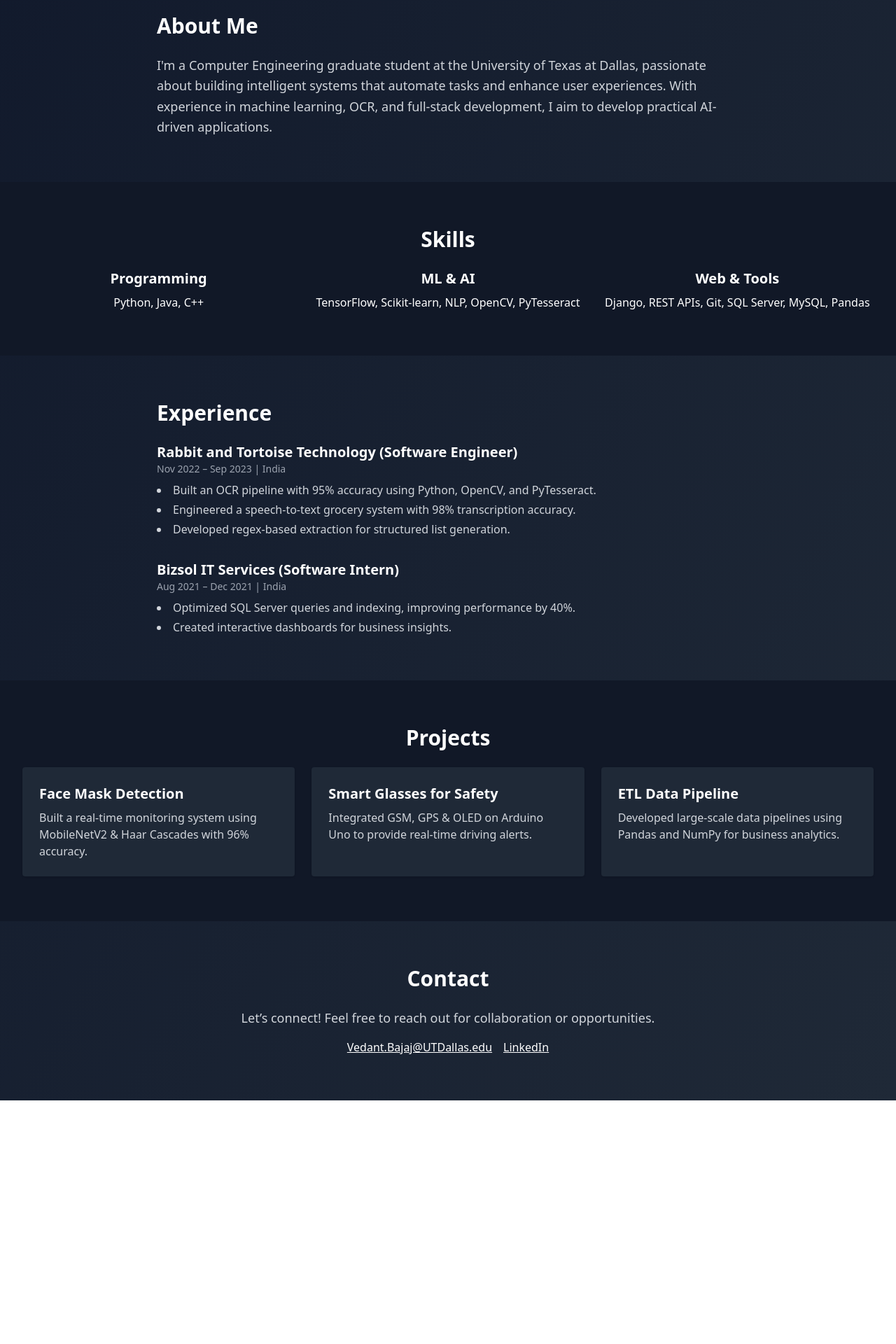
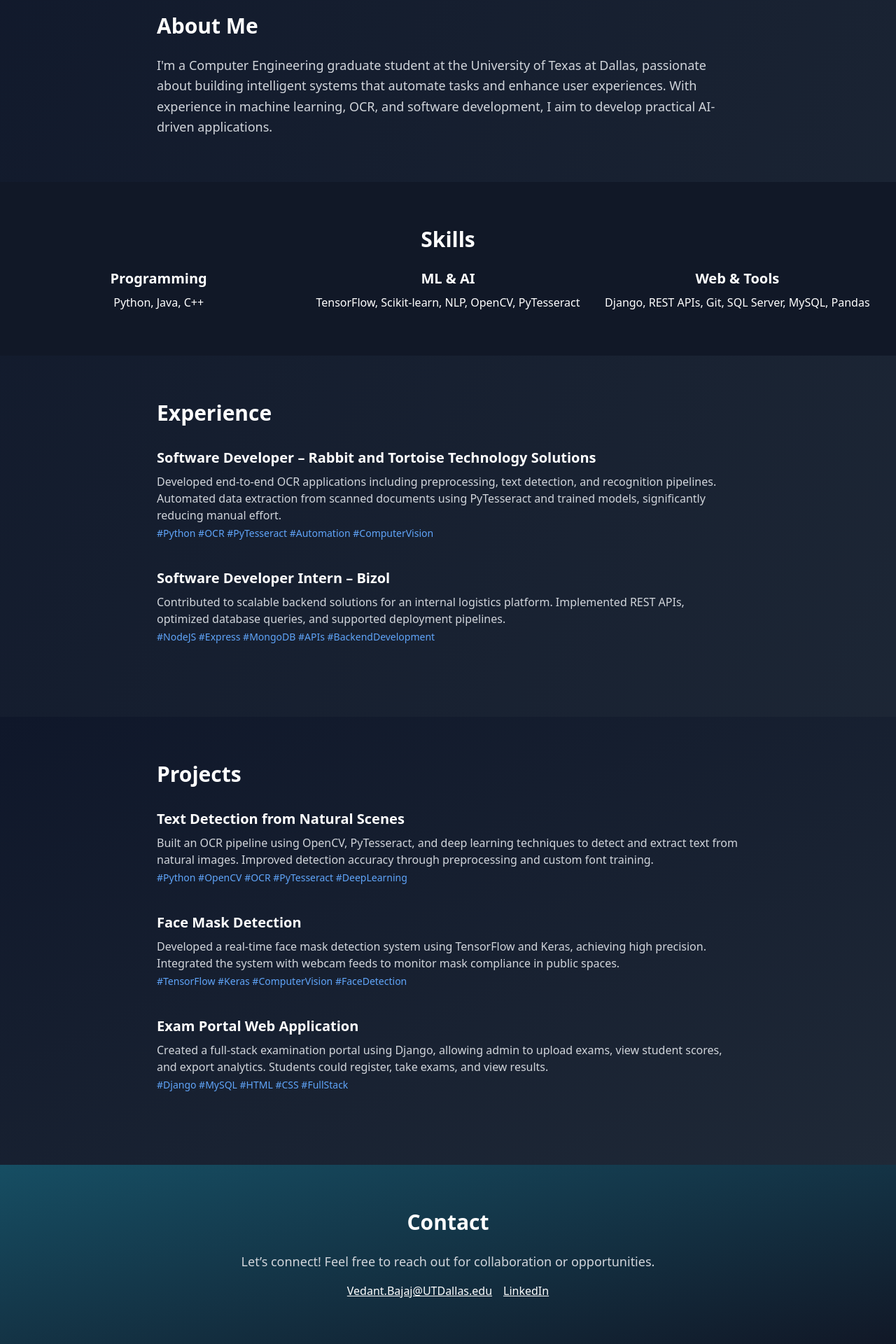
Before and after one commit to VedantBajaj/vedant-portfolio, a React (Create React App) app: page / in a window 1280 px wide. Shown: the part 845-2765 px from the top of the page at 70% size. Before the commit the page ends 2417 px from the top, so only its background shows below. Built offline with nearby package versions, Linux system fonts and the light colour scheme.

Commit message:
new look

```diff
--- a/src/App.jsx
+++ b/src/App.jsx
@@ -5,16 +5,32 @@ import Skills from './components/Skills';
 import Experience from './components/Experience';
 import Projects from './components/Projects';
 import Contact from './components/Contact';
+import Navbar from './components/Navbar';
 
 function App() {
   return (
-    <div className="bg-gradient-to-br from-slate-900 to-gray-800 text-white font-sans">
+    <div className="bg-gradient-to-br from-slate-900 to-gray-800 text-white font-sans scroll-smooth">
+      <Navbar />
       <Hero />
-      <About />
-      <Skills />
-      <Experience />
-      <Projects />
-      <Contact />
+      <div id="about">
+        <About />
+      </div>
+      <div id="skills">
+        <Skills />
+      </div>
+      <div id="experience">
+        <Experience />
+      </div>
+      <div id="projects">
+        <div className="bg-gradient-to-br from-slate-900 to-gray-800">
+        <Projects />
+        </div>
+      </div>
+      <div id="contact">
+        <div className="bg-gradient-to-br from-cyan-900 to-gray-900">
+          <Contact />
+        </div>
+      </div>
     </div>
   );
 }
--- a/src/components/About.jsx
+++ b/src/components/About.jsx
@@ -4,6 +4,7 @@ import { motion } from 'framer-motion';
 function About() {
   return (
     <motion.section
+      id="about"
       initial={{ opacity: 0 }}
       whileInView={{ opacity: 1 }}
       transition={{ duration: 0.6 }}
@@ -14,7 +15,7 @@ function About() {
       <p className="text-lg leading-relaxed text-gray-300">
         I'm a Computer Engineering graduate student at the University of Texas at Dallas, passionate about
         building intelligent systems that automate tasks and enhance user experiences. With experience in
-        machine learning, OCR, and full-stack development, I aim to develop practical AI-driven applications.
+        machine learning, OCR, and software development, I aim to develop practical AI-driven applications.
       </p>
     </motion.section>
   );
--- a/src/components/Experience.jsx
+++ b/src/components/Experience.jsx
@@ -1,29 +1,35 @@
 import React from 'react';
+import { motion } from 'framer-motion';
 
 function Experience() {
   return (
-    <section className="px-4 sm:px-6 lg:px-8 py-16 max-w-4xl mx-auto">
-      <h2 className="text-3xl font-bold mb-6">Experience</h2>
-      <div className="space-y-8">
-        <div>
-          <h3 className="text-xl font-semibold">Rabbit and Tortoise Technology (Software Engineer)</h3>
-          <p className="text-sm text-gray-400">Nov 2022 – Sep 2023 | India</p>
-          <ul className="list-disc list-inside mt-2 text-gray-300 space-y-1">
-            <li>Built an OCR pipeline with 95% accuracy using Python, OpenCV, and PyTesseract.</li>
-            <li>Engineered a speech-to-text grocery system with 98% transcription accuracy.</li>
-            <li>Developed regex-based extraction for structured list generation.</li>
-          </ul>
-        </div>
-        <div>
-          <h3 className="text-xl font-semibold">Bizsol IT Services (Software Intern)</h3>
-          <p className="text-sm text-gray-400">Aug 2021 – Dec 2021 | India</p>
-          <ul className="list-disc list-inside mt-2 text-gray-300 space-y-1">
-            <li>Optimized SQL Server queries and indexing, improving performance by 40%.</li>
-            <li>Created interactive dashboards for business insights.</li>
-          </ul>
-        </div>
+    <motion.section
+      id="experience"
+      initial={{ opacity: 0 }}
+      whileInView={{ opacity: 1 }}
+      transition={{ duration: 0.6 }}
+      viewport={{ once: true }}
+      className="px-4 sm:px-6 lg:px-8 py-16 max-w-4xl mx-auto"
+    >
+      <h2 className="text-3xl font-bold mb-8">Experience</h2>
+
+      <div className="mb-10">
+        <h3 className="text-xl font-semibold">Software Developer – Rabbit and Tortoise Technology Solutions</h3>
+        <p className="text-gray-300 mt-2">
+          Developed end-to-end OCR applications including preprocessing, text detection, and recognition pipelines.
+          Automated data extraction from scanned documents using PyTesseract and trained models, significantly reducing manual effort.
+        </p>
+        <p className="text-sm text-blue-400 mt-1">#Python #OCR #PyTesseract #Automation #ComputerVision</p>
       </div>
-    </section>
+
+      <div className="mb-10">
+        <h3 className="text-xl font-semibold">Software Developer Intern – Bizol</h3>
+        <p className="text-gray-300 mt-2">
+          Contributed to scalable backend solutions for an internal logistics platform. Implemented REST APIs, optimized database queries, and supported deployment pipelines.
+        </p>
+        <p className="text-sm text-blue-400 mt-1">#NodeJS #Express #MongoDB #APIs #BackendDevelopment</p>
+      </div>
+    </motion.section>
   );
 }
 
--- a/src/components/Hero.jsx
+++ b/src/components/Hero.jsx
@@ -13,12 +13,15 @@ function Hero() {
         className="absolute inset-0 bg-cover bg-center opacity-30 z-0"
         style={{ backgroundImage: "url('/vedant-portfolio/tech-bg.png')" }}
       />
-      <div className="relative z-10">
+      <div className="relative z-10 pt-16">
         <h1 className="text-4xl sm:text-5xl lg:text-6xl font-bold leading-tight">
           Hi, I'm Vedant Bajaj
         </h1>
         <p className="mt-4 text-lg sm:text-xl text-gray-300">
-          Software Engineer | AI & ML Enthusiast
+          Software Engineer | AI & ML Enthusiast | M.S. @ UTD
+        </p>
+        <p className="mt-2 text-md sm:text-lg text-gray-400">
+          Turning ideas into impactful software through code and creativity.
         </p>
         <div className="mt-6 space-x-4">
           <a
@@ -30,7 +33,7 @@ function Hero() {
             LinkedIn
           </a>
           <a
-             href="/vedant-portfolio/Vedant_Bajaj_resume.pdf"
+            href="/vedant-portfolio/Vedant_Bajaj_resume.pdf"
             download
             className="inline-block px-4 py-2 border border-white hover:bg-white hover:text-black rounded text-sm sm:text-base"
           >
--- /dev/null
+++ b/src/components/Navbar.jsx
@@ -0,0 +1,18 @@
+import React from 'react';
+
+function Navbar() {
+  return (
+    <nav className="fixed top-0 left-0 right-0 z-50 bg-slate-900 bg-opacity-90 backdrop-blur shadow-md px-6 py-4 flex justify-between items-center">
+      <h1 className="text-xl font-bold">Vedant</h1>
+      <div className="space-x-4">
+        <a href="#about" className="hover:text-blue-400 transition-colors">About</a>
+        <a href="#skills" className="hover:text-blue-400 transition-colors">Skills</a>
+        <a href="#experience" className="hover:text-blue-400 transition-colors">Experience</a>
+        <a href="#projects" className="hover:text-blue-400 transition-colors">Projects</a>
+        <a href="#contact" className="hover:text-blue-400 transition-colors">Contact</a>
+      </div>
+    </nav>
+  );
+}
+
+export default Navbar;
--- a/src/components/Projects.jsx
+++ b/src/components/Projects.jsx
@@ -1,24 +1,45 @@
 import React from 'react';
+import { motion } from 'framer-motion';
 
 function Projects() {
   return (
-    <section className="px-4 sm:px-6 lg:px-8 py-16 bg-gray-900">
-      <h2 className="text-3xl font-bold mb-6 text-center">Projects</h2>
-      <div className="grid grid-cols-1 sm:grid-cols-2 md:grid-cols-3 gap-6">
-        <div className="bg-gray-800 p-6 rounded shadow">
-          <h3 className="text-xl font-semibold">Face Mask Detection</h3>
-          <p className="mt-2 text-gray-300">Built a real-time monitoring system using MobileNetV2 & Haar Cascades with 96% accuracy.</p>
-        </div>
-        <div className="bg-gray-800 p-6 rounded shadow">
-          <h3 className="text-xl font-semibold">Smart Glasses for Safety</h3>
-          <p className="mt-2 text-gray-300">Integrated GSM, GPS & OLED on Arduino Uno to provide real-time driving alerts.</p>
-        </div>
-        <div className="bg-gray-800 p-6 rounded shadow">
-          <h3 className="text-xl font-semibold">ETL Data Pipeline</h3>
-          <p className="mt-2 text-gray-300">Developed large-scale data pipelines using Pandas and NumPy for business analytics.</p>
-        </div>
+    <motion.section
+      id="projects"
+      initial={{ opacity: 0 }}
+      whileInView={{ opacity: 1 }}
+      transition={{ duration: 0.6 }}
+      viewport={{ once: true }}
+      className="px-4 sm:px-6 lg:px-8 py-16 max-w-4xl mx-auto"
+    >
+      <h2 className="text-3xl font-bold mb-8">Projects</h2>
+
+      <div className="mb-10">
+        <h3 className="text-xl font-semibold">Text Detection from Natural Scenes</h3>
+        <p className="text-gray-300 mt-2">
+          Built an OCR pipeline using OpenCV, PyTesseract, and deep learning techniques to detect and extract
+          text from natural images. Improved detection accuracy through preprocessing and custom font training.
+        </p>
+        <p className="text-sm text-blue-400 mt-1">#Python #OpenCV #OCR #PyTesseract #DeepLearning</p>
       </div>
-    </section>
+
+      <div className="mb-10">
+        <h3 className="text-xl font-semibold">Face Mask Detection</h3>
+        <p className="text-gray-300 mt-2">
+          Developed a real-time face mask detection system using TensorFlow and Keras, achieving high precision.
+          Integrated the system with webcam feeds to monitor mask compliance in public spaces.
+        </p>
+        <p className="text-sm text-blue-400 mt-1">#TensorFlow #Keras #ComputerVision #FaceDetection</p>
+      </div>
+
+      <div className="mb-10">
+        <h3 className="text-xl font-semibold">Exam Portal Web Application</h3>
+        <p className="text-gray-300 mt-2">
+          Created a full-stack examination portal using Django, allowing admin to upload exams, view student scores,
+          and export analytics. Students could register, take exams, and view results.
+        </p>
+        <p className="text-sm text-blue-400 mt-1">#Django #MySQL #HTML #CSS #FullStack</p>
+      </div>
+    </motion.section>
   );
 }
 
```
Also changed, not shown: 7 other files (tests, documents, lock files or other folders).
